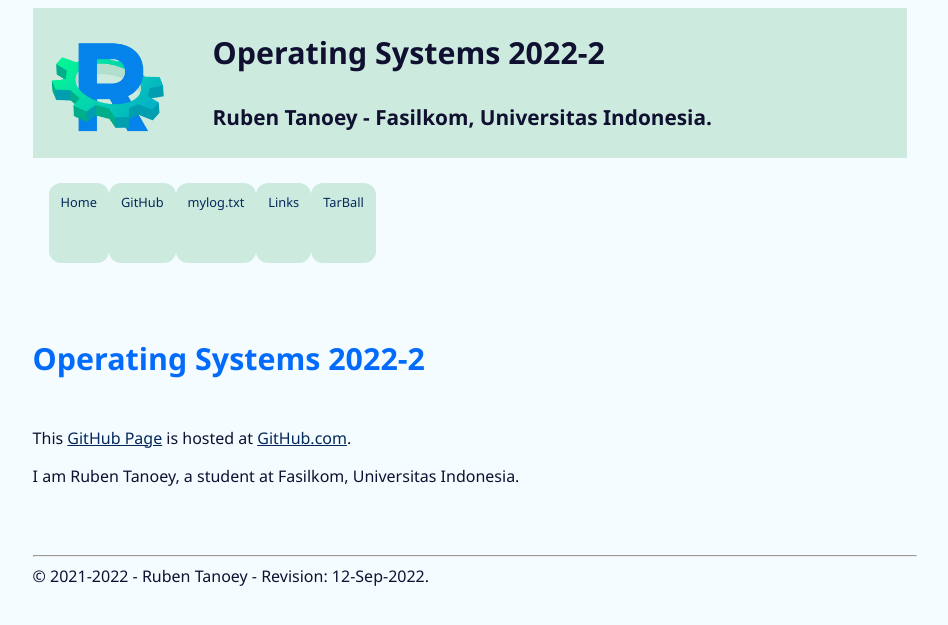
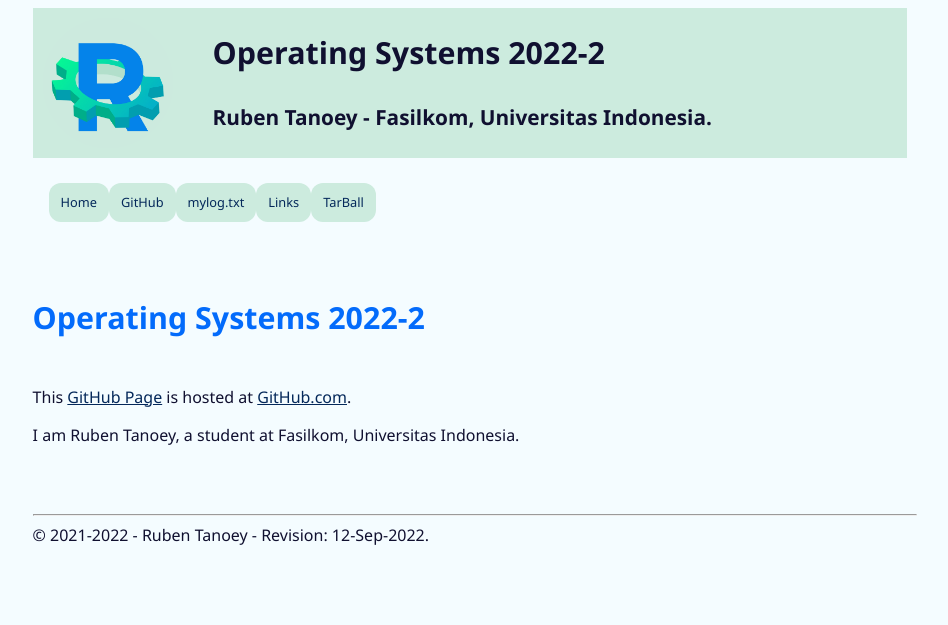
Before and after one commit to rubentanoey/os222, a Jekyll site: the page built from index.md, in a window 1280 px wide. Shown: the top 625 px of the page, without its empty margins (165-1113 px from the left). Built offline with Jekyll 4.4.1, drawn with Linux system fonts in a browser that asks for light colours.

Commit message:
GitHub Page styling

```diff
--- a/_includes/navbar.html
+++ b/_includes/navbar.html
@@ -10,7 +10,7 @@ This is a free HTML file
   <ul>
     {% for ii in site.navbarlinks %}
       <li><a href="{{ ii.link | relative_url }}">{{ ii.navbar }}</a>
-      <p>&nbsp;</p>
+      <a href=""></a>
     {% endfor %}
   </ul>
 </nav>
```
